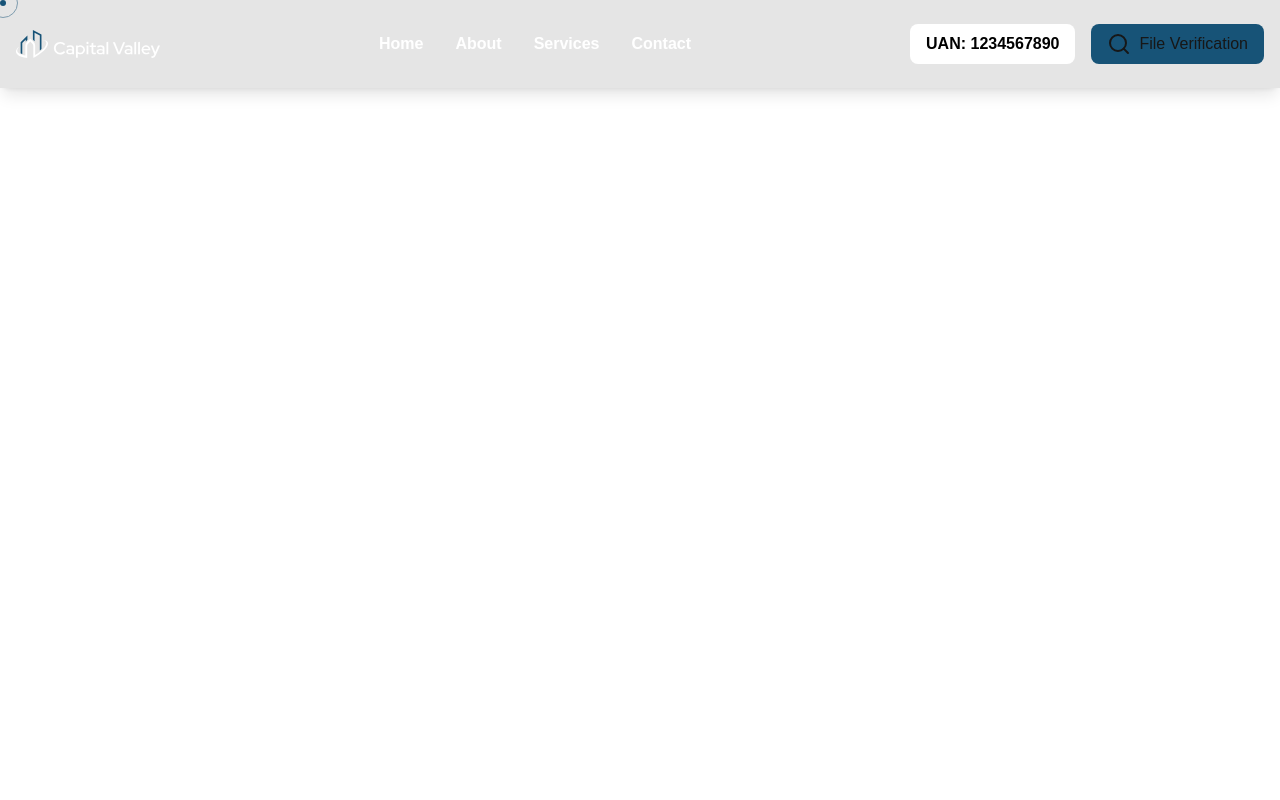
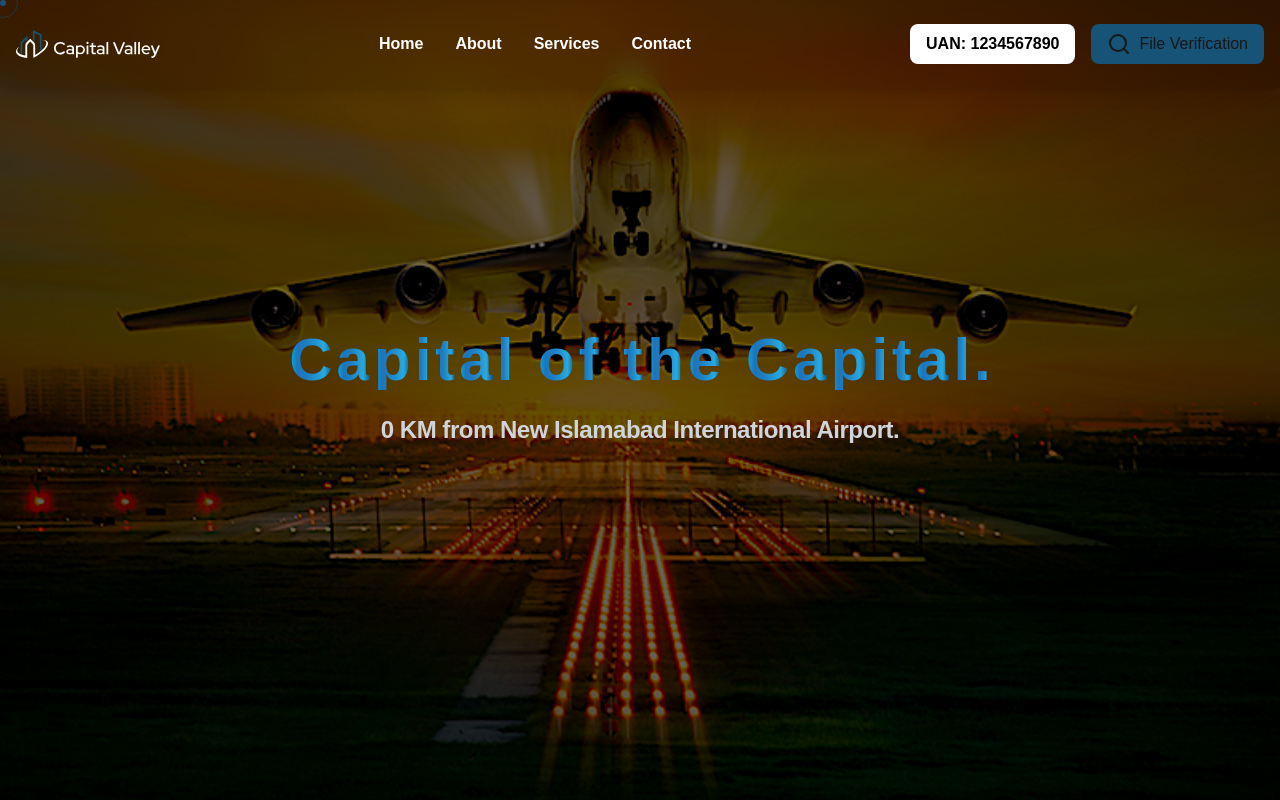
Before and after one commit to wahabsharif/capital-valley-v2, a Next.js app: page / in a window 1280 px wide. Built offline with nearby package versions, Linux system fonts and the light colour scheme.

Commit message:
Home Banner

```diff
--- a/src/app/page.tsx
+++ b/src/app/page.tsx
@@ -1,3 +1,9 @@
+import Banner from "@/components/home/Banner";
+
 export default function HomePage() {
-  return <></>;
+  return (
+    <>
+      <Banner />
+    </>
+  );
 }
--- /dev/null
+++ b/src/components/home/Banner.tsx
@@ -0,0 +1,35 @@
+import Image from "next/image";
+import React from "react";
+import bannerImage from "@/assets/home/home-banner.png";
+import GradualSpacing from "@/components/magicui/gradual-spacing";
+import BlurIn from "@/components/magicui/blur-in";
+
+const Banner = () => {
+  return (
+    <div className="relative min-h-screen flex items-center justify-center">
+      <Image
+        src={bannerImage}
+        alt="Banner Background"
+        layout="fill"
+        objectFit="cover"
+        quality={100}
+        className="z-0"
+      />
+
+      <div className="absolute inset-0 bg-black bg-opacity-50 flex items-center justify-center p-8 text-center">
+        <div>
+          <GradualSpacing
+            className="text-6xl font-bold gradient-text"
+            text="Capital of the Capital."
+          />
+          <BlurIn
+            className="text-gray-300 text-2xl"
+            word="0 KM from New Islamabad International Airport."
+          />
+        </div>
+      </div>
+    </div>
+  );
+};
+
+export default Banner;
--- /dev/null
+++ b/src/components/magicui/blur-in.tsx
@@ -0,0 +1,39 @@
+"use client";
+
+import { motion } from "framer-motion";
+
+import { cn } from "@/lib/utils";
+
+interface BlurIntProps {
+  word: string;
+  className?: string;
+  variant?: {
+    hidden: { filter: string; opacity: number };
+    visible: { filter: string; opacity: number };
+  };
+  duration?: number;
+}
+const BlurIn = ({ word, className, variant, duration = 1 }: BlurIntProps) => {
+  const defaultVariants = {
+    hidden: { filter: "blur(10px)", opacity: 0 },
+    visible: { filter: "blur(0px)", opacity: 1 },
+  };
+  const combinedVariants = variant || defaultVariants;
+
+  return (
+    <motion.h1
+      initial="hidden"
+      animate="visible"
+      transition={{ duration }}
+      variants={combinedVariants}
+      className={cn(
+        "font-display text-center font-bold tracking-[-0.02em] drop-shadow-sm md:leading-[5rem]",
+        className
+      )}
+    >
+      {word}
+    </motion.h1>
+  );
+};
+
+export default BlurIn;
--- /dev/null
+++ b/src/components/magicui/gradual-spacing.tsx
@@ -0,0 +1,44 @@
+"use client";
+
+import { AnimatePresence, motion, Variants } from "framer-motion";
+
+import { cn } from "@/lib/utils";
+
+interface GradualSpacingProps {
+  text: string;
+  duration?: number;
+  delayMultiple?: number;
+  framerProps?: Variants;
+  className?: string;
+}
+
+export default function GradualSpacing({
+  text,
+  duration = 0.5,
+  delayMultiple = 0.04,
+  framerProps = {
+    hidden: { opacity: 0, x: -20 },
+    visible: { opacity: 1, x: 0 },
+  },
+  className,
+}: GradualSpacingProps) {
+  return (
+    <div className="flex justify-center space-x-1">
+      <AnimatePresence>
+        {text.split("").map((char, i) => (
+          <motion.h1
+            key={i}
+            initial="hidden"
+            animate="visible"
+            exit="hidden"
+            variants={framerProps}
+            transition={{ duration, delay: i * delayMultiple }}
+            className={cn("drop-shadow-sm ", className)}
+          >
+            {char === " " ? <span>&nbsp;</span> : char}
+          </motion.h1>
+        ))}
+      </AnimatePresence>
+    </div>
+  );
+}
--- /dev/null
+++ b/src/components/magicui/word-fade-in.tsx
@@ -0,0 +1,46 @@
+"use client";
+
+import { motion, Variants } from "framer-motion";
+
+import { cn } from "@/lib/utils";
+
+interface WordFadeInProps {
+  words: string;
+  className?: string;
+  delay?: number;
+  variants?: Variants;
+}
+
+export default function WordFadeIn({
+  words,
+  delay = 0.15,
+  variants = {
+    hidden: { opacity: 0 },
+    visible: (i: any) => ({
+      y: 0,
+      opacity: 1,
+      transition: { delay: i * delay },
+    }),
+  },
+  className,
+}: WordFadeInProps) {
+  const _words = words.split(" ");
+
+  return (
+    <motion.h1
+      variants={variants}
+      initial="hidden"
+      animate="visible"
+      className={cn(
+        "font-display text-center text-4xl font-bold tracking-[-0.02em] text-black drop-shadow-sm dark:text-white md:text-7xl md:leading-[5rem]",
+        className,
+      )}
+    >
+      {_words.map((word, i) => (
+        <motion.span key={word} variants={variants} custom={i}>
+          {word}{" "}
+        </motion.span>
+      ))}
+    </motion.h1>
+  );
+}
--- a/src/styles/globals.css
+++ b/src/styles/globals.css
@@ -80,3 +80,20 @@ body {
 }
 
 /* ====================== [ End Cursor Style ] ====================== */
+
+.gradient-text {
+  background: -webkit-gradient(
+    linear,
+    left top,
+    right top,
+    from(#00aeef),
+    color-stop(0.2, #1c75bc),
+    color-stop(0.4, #1e7dc1),
+    color-stop(0.6, #2292d0),
+    color-stop(0.8, #27aae1),
+    to(#175377)
+  );
+  -webkit-background-clip: text;
+  -webkit-text-fill-color: transparent;
+  background-clip: text;
+}
```
Also changed, not shown: src/assets/home/home-banner.png (added).
